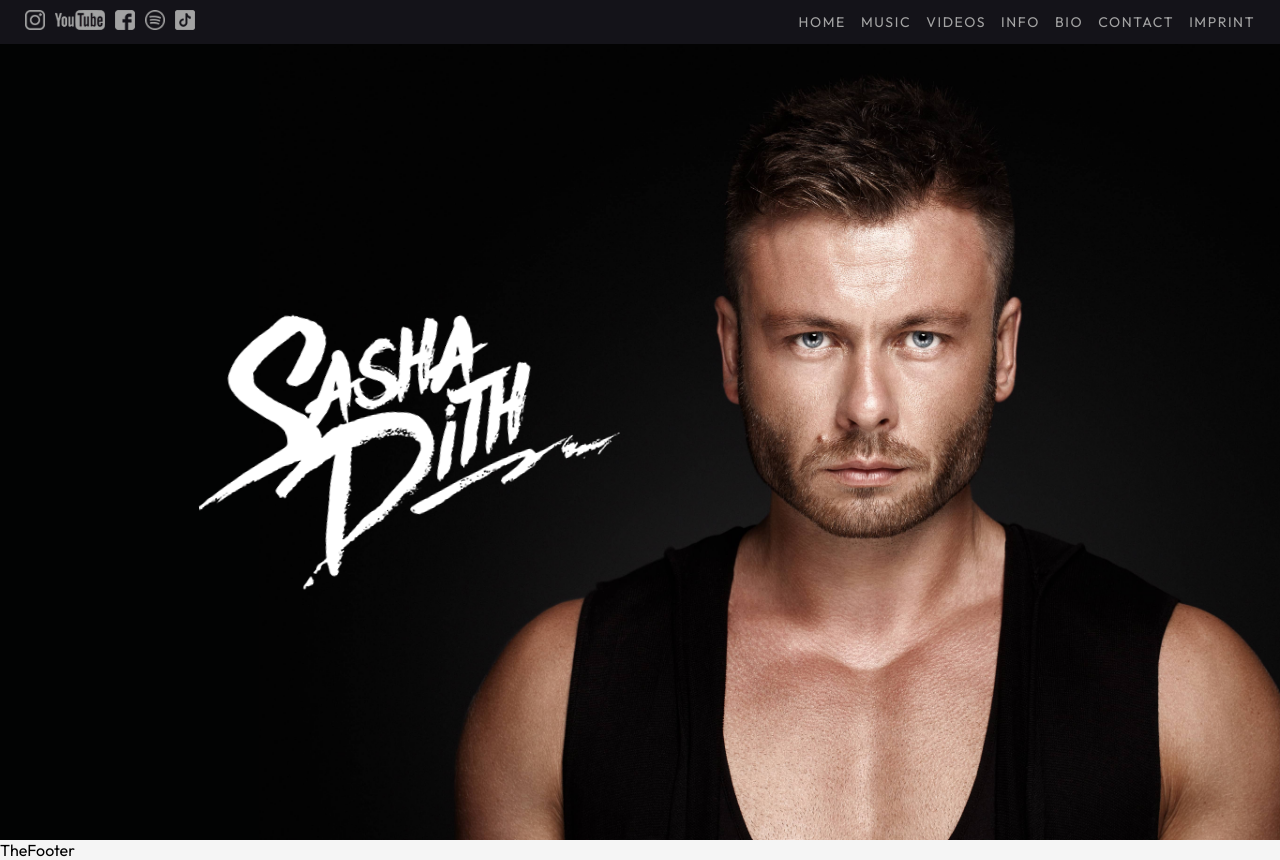
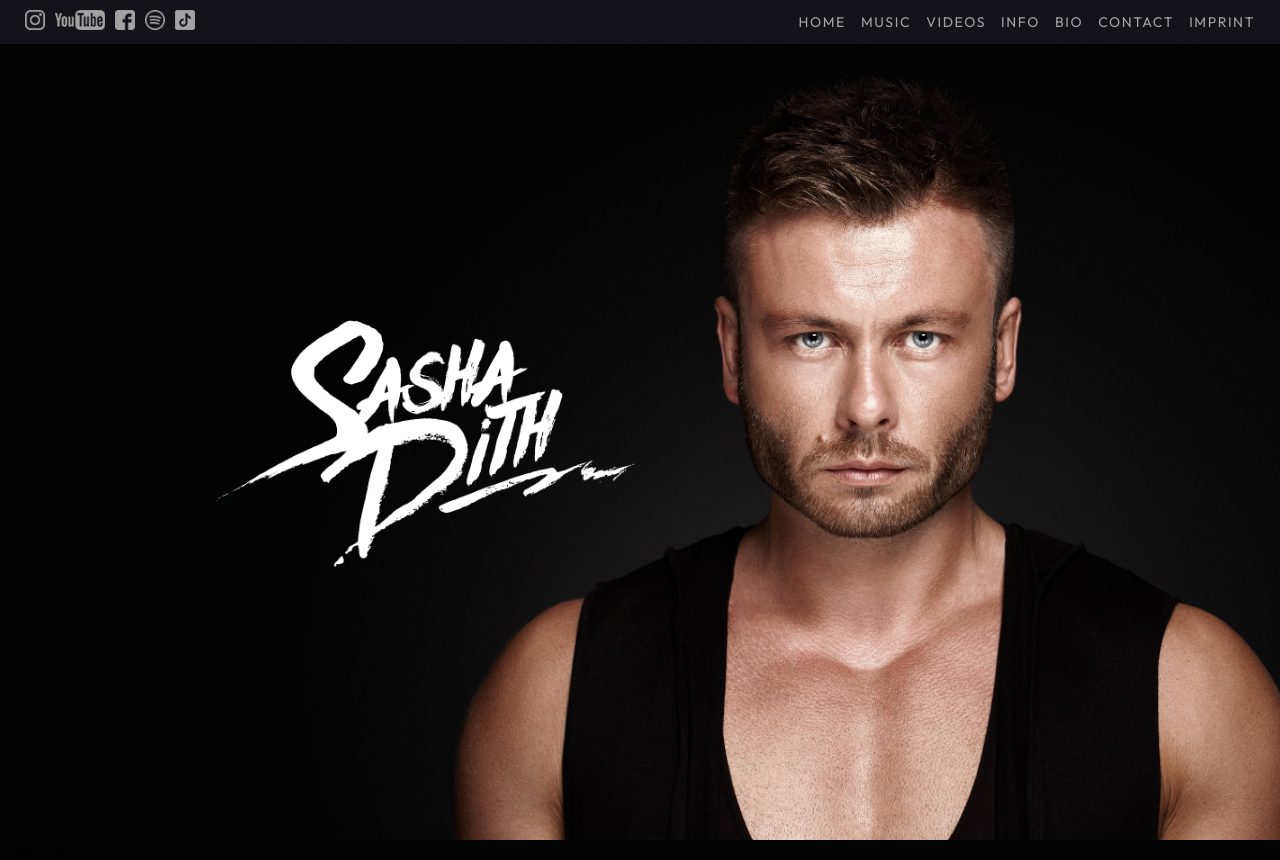
Before and after one commit to sashadith/website, a Next.js app: page / in a window 1280 px wide. Built offline with nearby package versions, Linux system fonts and the light colour scheme.

Commit message:
fix logo and scroll

```diff
--- a/src/app/globals.css
+++ b/src/app/globals.css
@@ -9,6 +9,7 @@
 /* Chrome, Edge, and Safari */
 *::-webkit-scrollbar {
   width: 10px;
+  display: none;
 }
 
 *::-webkit-scrollbar-track {
@@ -34,7 +35,7 @@ html {
 
 body {
   font-family: 'Outfit', sans-serif;
-  background-color: #f5f5f5;
+  background-color: #020303;
 }
 
 img {
--- a/src/components/Hero/Hero.jsx
+++ b/src/components/Hero/Hero.jsx
@@ -7,7 +7,7 @@ import { gsap } from 'gsap';
 import style from './Hero.module.scss';
 
 import HeroImage from '../../assets/images/hero.jpg';
-import LogoImage from '../../assets/images/logo.png';
+import LogoImage from '../../assets/images/SashaDithLogo.png';
 
 export const Hero = () => {
   const logoRef = useRef(null);
@@ -28,15 +28,21 @@ export const Hero = () => {
       <motion.div
         initial={{ opacity: 0 }}
         animate={{ opacity: 1 }}
-        transition={{ duration: 1.5 }}
+        transition={{ duration: 1.8 }}
         className={style.heroLogo}
-        ref={logoRef}
       >
-        <Image src={LogoImage} alt="Sasha Dith Logo" />
+        <Image
+          src={LogoImage}
+          alt="Sasha Dith Logo"
+        />
       </motion.div>
       <div className="container">
         <div className={style.backgroundImage}>
-          <Image src={HeroImage} alt="Sasha Dith" className={style.heroImage} />
+          <Image
+            src={HeroImage}
+            alt="Sasha Dith"
+            className={style.heroImage}
+          />
         </div>
       </div>
     </section>
--- a/src/components/Hero/Hero.module.scss
+++ b/src/components/Hero/Hero.module.scss
@@ -20,7 +20,12 @@
   left: 15%;
   transform: translateY(-50%);
   z-index: 1;
-  aspect-ratio: 427/274;
+  // aspect-ratio: 427/274;
+
+  img {
+    max-width: 450px;
+    height: auto;
+  }
 
   @media (max-width: 1010px) {
     left: 10%;
```
Also changed, not shown: src/assets/images/SashaDithLogo.png (added).
